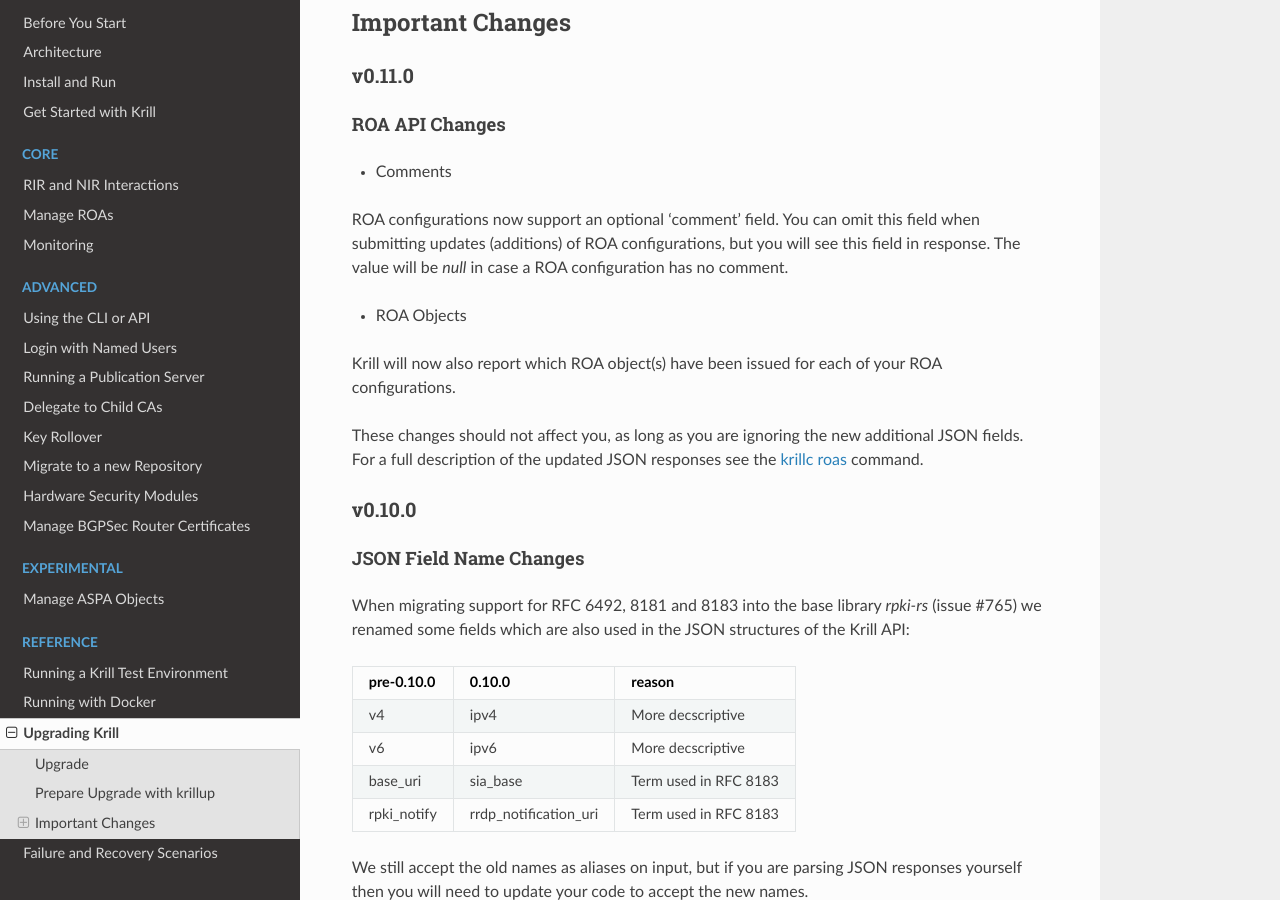
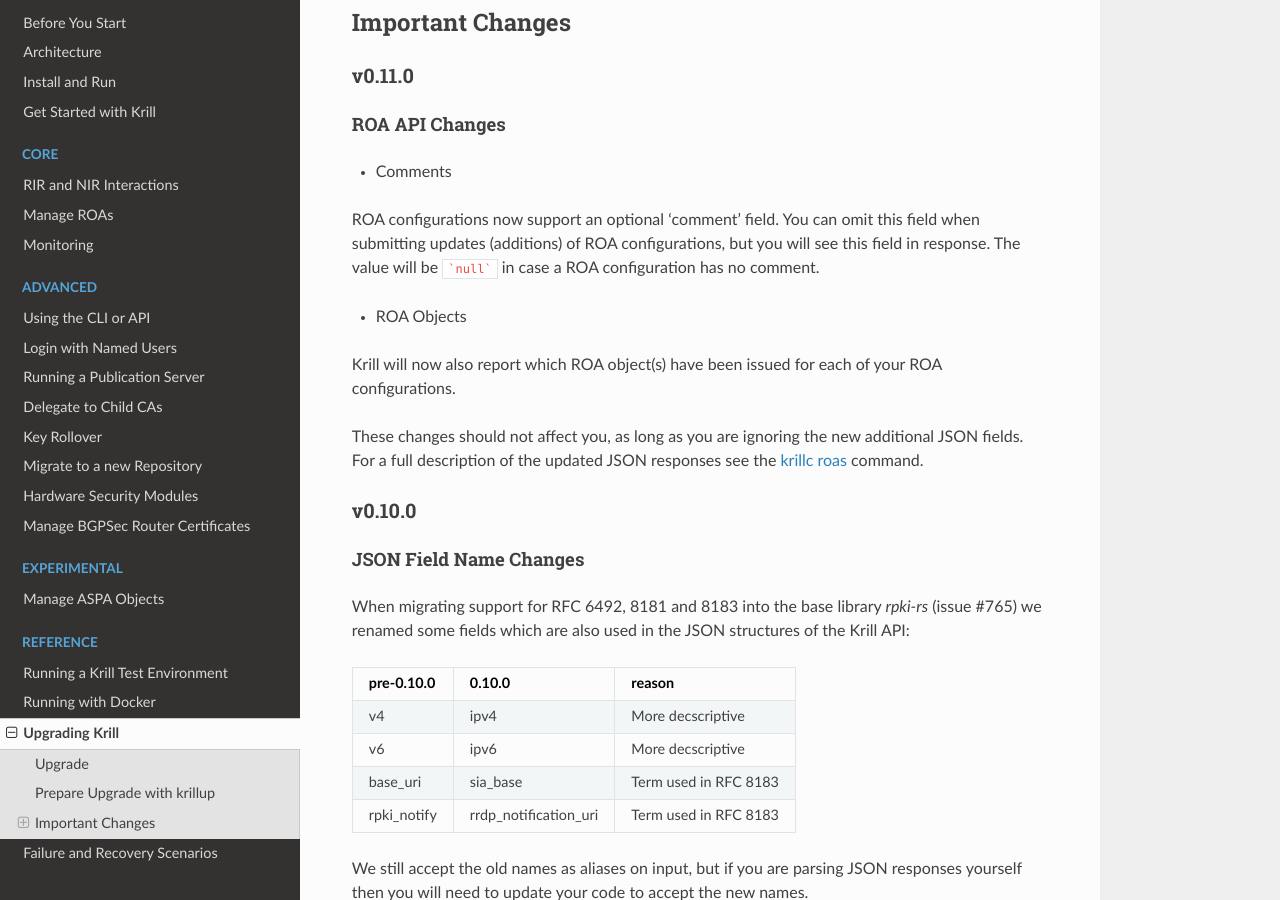
Before and after one commit to NLnetLabs/krill-manual, a Sphinx documentation site: the page built from source/upgrade.rst, in a window 1280 px wide and 900 px high, scrolled down 1628 px. Built offline with Sphinx 7.4.7 and the Read the Docs theme 2.0.0, drawn with Linux system fonts in a browser that asks for light colours; the version number could not be read and is left out.

Commit message:
Fix style

````diff
--- a/source/upgrade.rst
+++ b/source/upgrade.rst
@@ -98,8 +98,8 @@
 
 ROA configurations now support an optional 'comment' field. You can
 omit this field when submitting updates (additions) of ROA configurations,
-but you will see this field in response. The value will be `null` in case
-a ROA configuration has no comment.
+but you will see this field in response. The value will be ```null``` in
+case a ROA configuration has no comment.
 
 - ROA Objects
 
````
